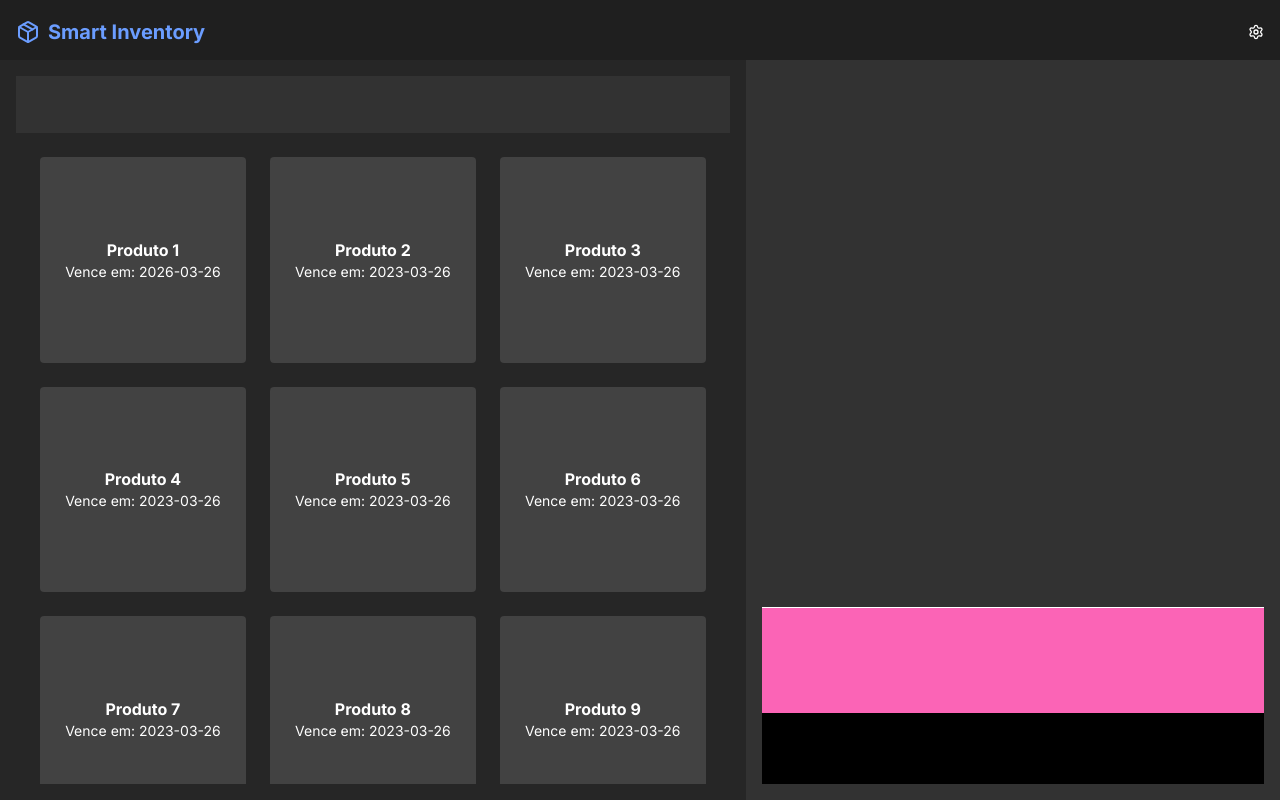
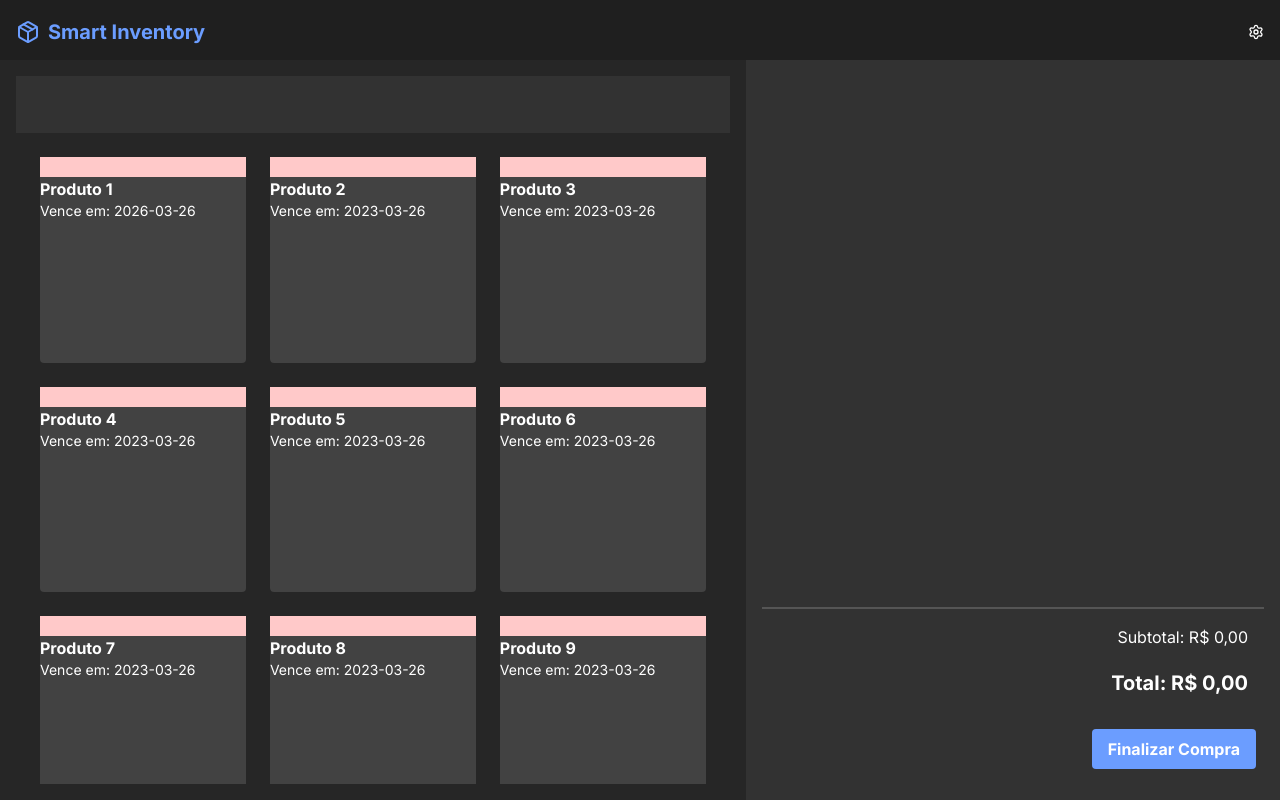
Before and after one commit to cnrnival/smart-inventory, a Next.js app: page /new-sale in a window 1280 px wide. Built offline with nearby package versions, Linux system fonts and the light colour scheme.

Commit message:
sinalizar quantidade de itens adicionados ao carrinho
implementar agrupamento futuramente

```diff
--- a/src/app/new-sale/page.tsx
+++ b/src/app/new-sale/page.tsx
@@ -67,8 +67,13 @@ export default function NewSale(){
                         {products.map((product) => (
                             <div
                             key={product.id}
-                            className="bg-[#424242] aspect-square flex flex-col items-center justify-center rounded"
+                            className="bg-[#424242] aspect-square flex flex-col rounded"
                              onClick={() => addToCart(product)}>
+                                <div className="w-full h-[20px] bg-red-200">
+                                    {cart.some((item) => item.id === product.id) &&
+                                    <div className="bg-red-600 w-[20px] h-full flex items-center justify-center rounded-lg">
+                                    {cart.some((item) => item.id === product.id) ? `${cart.filter((item) => item.id === product.id).length}` : ''}</div>}
+                                </div>
                                 <span className="font-bold">{product.name}</span>
                                 <span className="text-sm">Vence em: {product.expiryDate}</span>
 
@@ -95,8 +100,15 @@ export default function NewSale(){
                             </div>
                         ))}
                     </div>
-                    <div className="w-full h-[15%] bg-pink-400 border-t"></div>
-                    <div className="w-full h-[10%] bg-black"></div>
+                    <div className="w-full h-[15%] border-t-2 border-[#555] flex flex-col justify-between items-end p-4">
+                        <span>Subtotal: R$ 0,00</span>
+                        <span className="text-xl font-bold">Total: R$ 0,00</span>
+                    </div>
+                    <div className="w-full h-[10%] flex items-center justify-end p-2">
+                        <button className="bg-[#6b9dff] hover:bg-[#6b9dff]/70 text-white font-bold py-2 px-4 rounded">
+                            Finalizar Compra
+                        </button>
+                    </div>
                 </div>
             </main>
 
```
